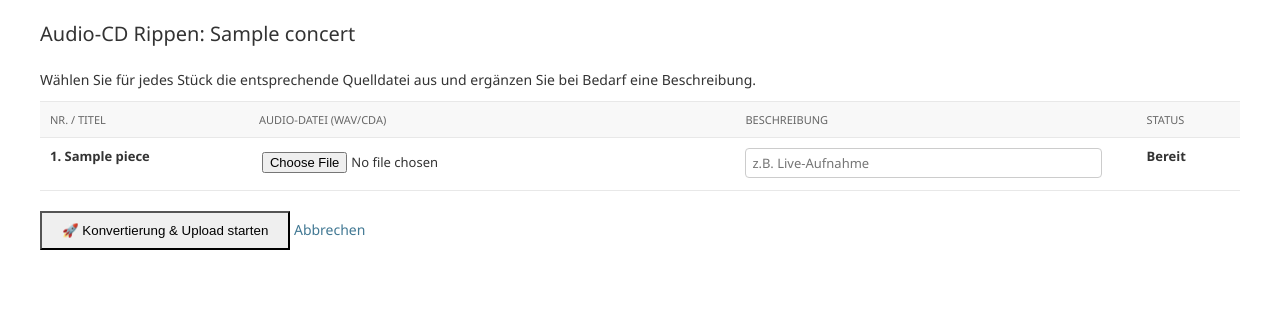
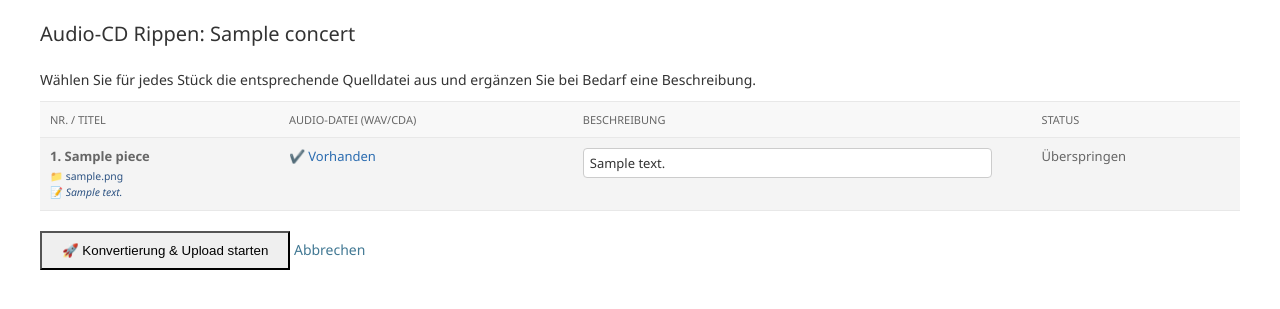
Before and after one commit to tubadour-sw/scorelib, a Django app: page /admin/audio-ripping/1/ in a window 1280 px wide. Shown: the part 92-401 px from the top of the page. Run offline with Django 5.2, Linux system fonts and the light colour scheme; a user stored in the database is signed in; tables that the repository leaves empty hold one stand-in row (values such as "Sample post").

Commit message:
avoid uploading duplicate recording

```diff
--- a/scorelib/views.py
+++ b/scorelib/views.py
@@ -1012,7 +1012,7 @@ def process_single_audio(request):
 
         # 2. ffmpeg Aufruf mit allen Metadaten (inkl. Kommentar)
         cmd = [
-            'ffmpeg', '-i', temp_path,
+            'ffmpeg', '-threads', '1' '-i', temp_path,
             '-codec:a', 'libmp3lame', '-qscale:a', '6', # Gute Kompression
             '-metadata', f'title={piece.title}',
             '-metadata', f'artist={site_settings.band_name}',
@@ -1052,9 +1052,17 @@ def audio_ripping_page(request, concert_id):
     # we want to show all pieces in the concert's program, sorted by their order in the program
     program_items = ProgramItem.objects.filter(concert=concert).order_by('order')
 
+    recordings = AudioRecording.objects.filter(concert=concert)
+    rec_mapping = {rec.piece_id: rec for rec in recordings}
+
+    # attach existing recordings to program items if they exist, for display in the template
+    for item in program_items:
+        item.existing_recording = rec_mapping.get(item.piece.id)
+
     context = {
         'concert': concert,
         'program_items': program_items,
         'title': f'Audio-CD Rippen: {concert.title}'
     }
+
     return render(request, 'admin/audio_ripping.html', context)
--- a/templates/admin/audio_ripping.html
+++ b/templates/admin/audio_ripping.html
@@ -15,20 +15,42 @@
             </thead>
             <tbody>
                 {% for item in program_items %}
-                <tr id="row-{{ item.piece.id }}" style="border-bottom: 1px solid #eee;">
-                    <td style="padding: 10px;"><strong>{{ item.order }}. {{ item.piece.title }}</strong></td>
+                    <tr id="row-{{ item.piece.id }}"
+                        class="{% if item.existing_recording %}is-existing{% endif %}"
+                        style="border-bottom: 1px solid #eee; {% if item.existing_recording %}background-color: #f4f4f4; color: #666;{% endif %}">
+
                         <td style="padding: 10px;">
+                            <strong>{{ item.order }}. {{ item.piece.title }}</strong>
+                            {% if item.existing_recording %}
+                                <div style="font-size: 0.8em; color: #2c5282; margin-top: 4px;">
+                                    📁 {{ item.existing_recording.audio_file.name }}<br>
+                                    📝 <em>{{ item.existing_recording.description|default:"Keine Beschreibung" }}</em>
+                                </div>
+                            {% endif %}
+                        </td>
+
+                        <td style="padding: 10px;">
+                            {% if item.existing_recording %}
+                                <span style="color: #2b6cb0;">✔ Vorhanden</span>
+                                <input type="file" class="audio-input" style="display:none;" data-piece-id="{{ item.piece.id }}">
+                            {% else %}
                                 <input type="file" class="audio-input"
                                     data-piece-id="{{ item.piece.id }}"
                                     data-order="{{ item.order }}"
-                               accept=".wav,.cda,.mp3">
+                                    accept=".wav,.mp3">
+                            {% endif %}
                         </td>
+
                         <td style="padding: 10px;">
                             <input type="text" class="description-input"
-                               placeholder="z.B. Live-Aufnahme"
+                                value="{{ item.existing_recording.description|default:'' }}"
+                                {% if item.existing_recording %}disabled{% endif %}
                                 style="width: 90%;">
                         </td>
-                    <td class="status-cell" style="padding: 10px; font-weight: bold;">Bereit</td>
+
+                        <td class="status-cell" style="padding: 10px;">
+                            {% if item.existing_recording %}Überspringen{% else %}Wartet...{% endif %}
+                        </td>
                     </tr>
                 {% endfor %}
             </tbody>
```
Lines whose indentation alone changed are shown as unchanged.
